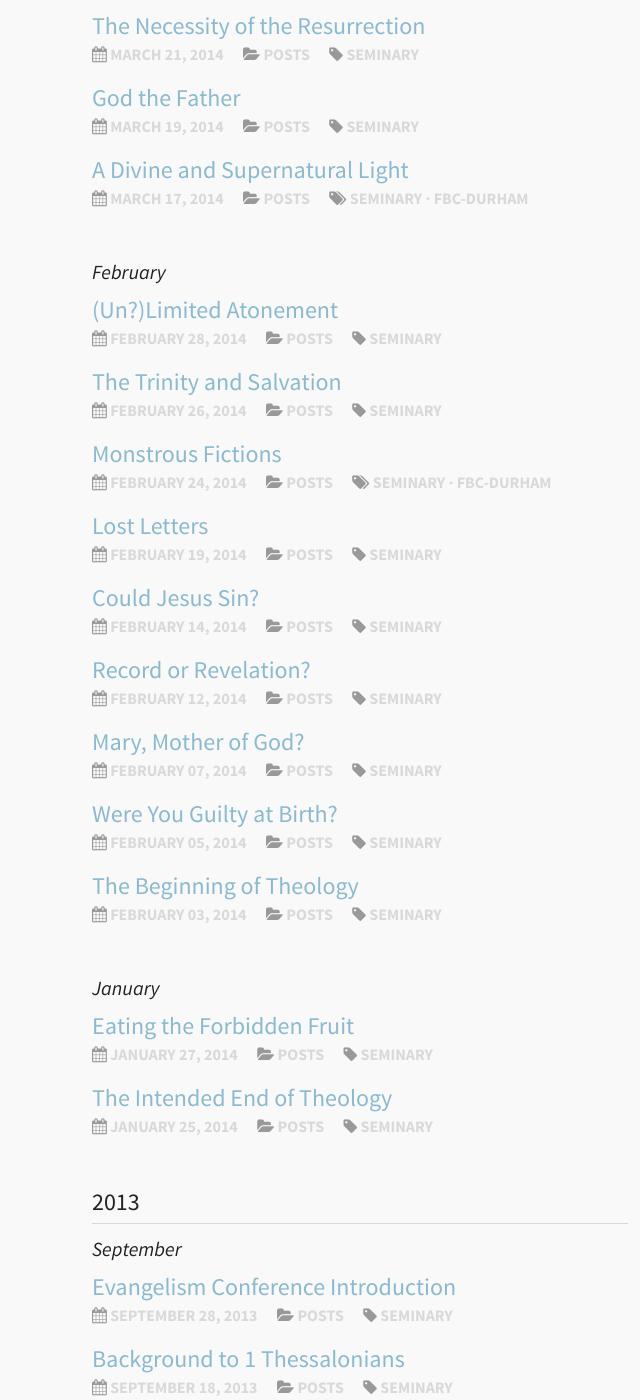
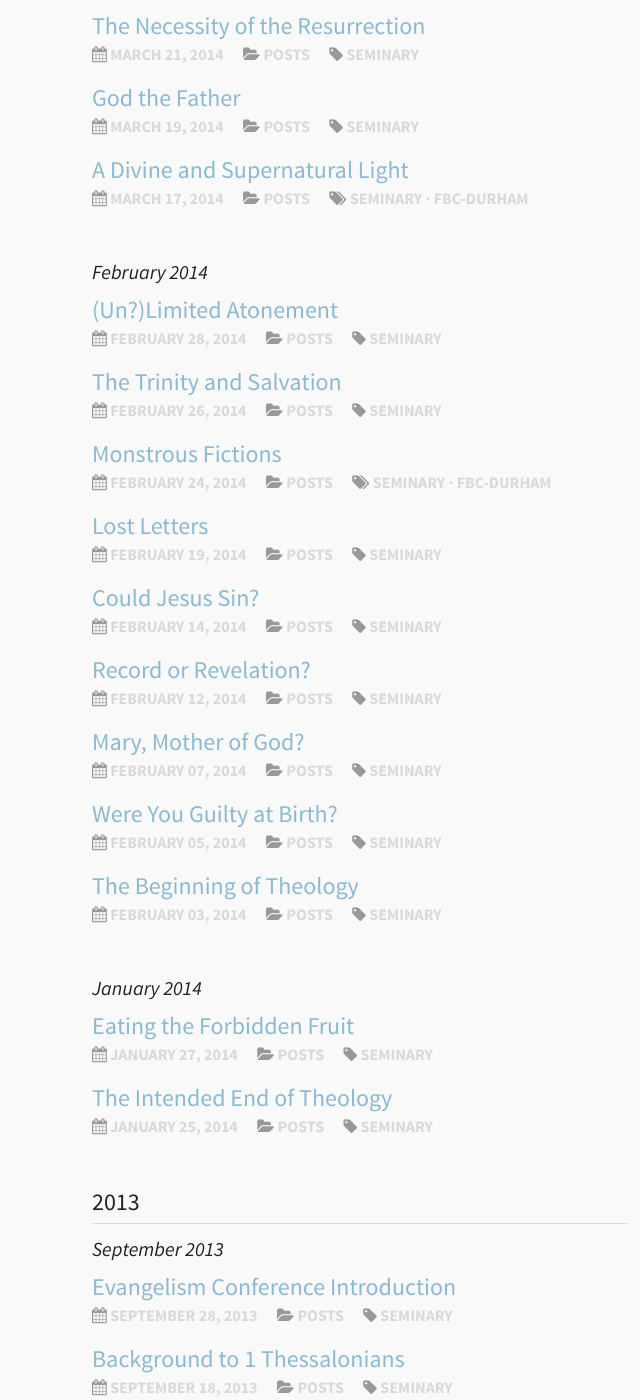
Before and after one commit to snowdj/vernonking.org, a Jekyll site: the page built from nav/categories/posts.md, in a window 1280 px wide and 1400 px high, scrolled down 1859 px. Shown: the whole window, without its empty margins (320-960 px from the left). Built offline with Jekyll 4.4.1, drawn with Linux system fonts in a browser that asks for light colours; some of the changed text lies outside the part shown.

Commit message:
add year to month display for index pages

```diff
--- a/_layouts/post-index.html
+++ b/_layouts/post-index.html
@@ -45,7 +45,7 @@ layout: default
                 <ul class="months">
                     {% endif %}
                     <li id="{{month}}">
-                        <h3>{{ date | date: "%B" }}</h3>
+                        <h3>{{ date | date: "%B %Y" }}</h3>
                         <ul>
                 {% endif %}
                             <li>{% include post-entry.html %}</li>
```
